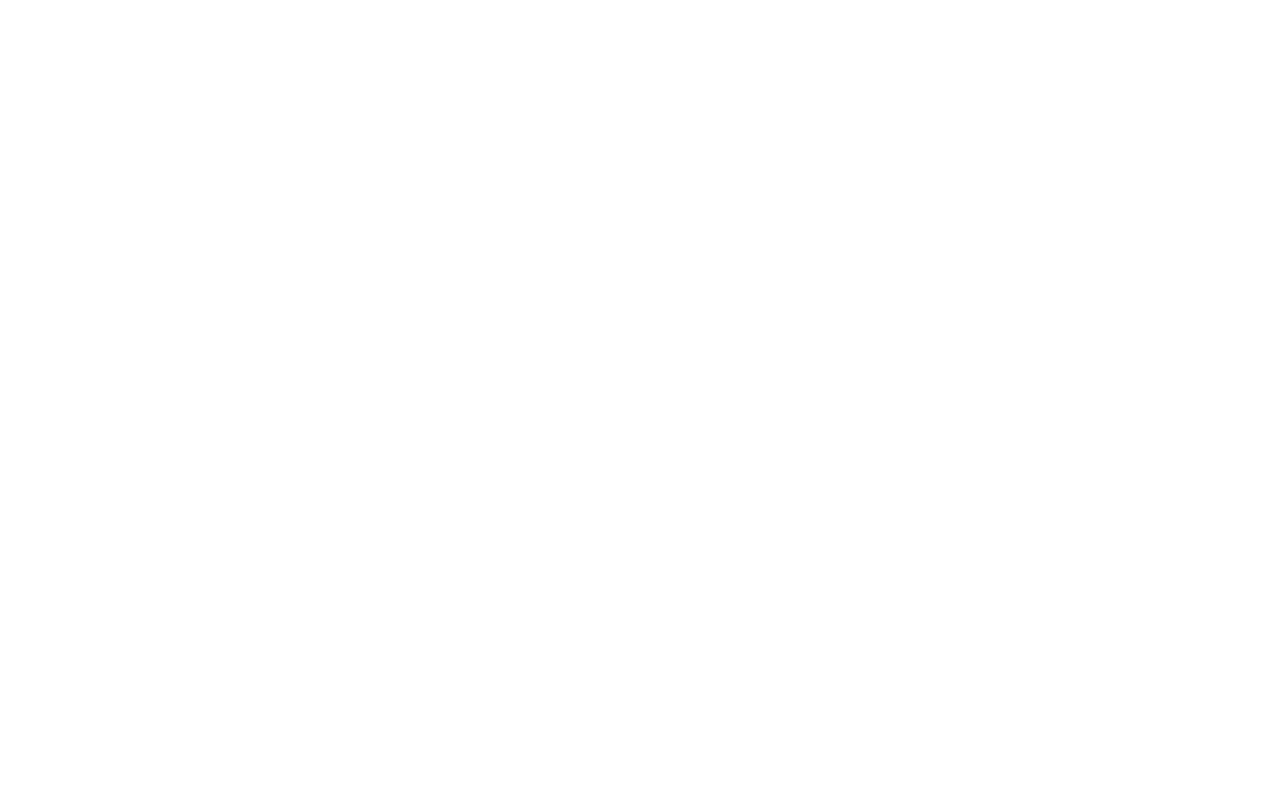
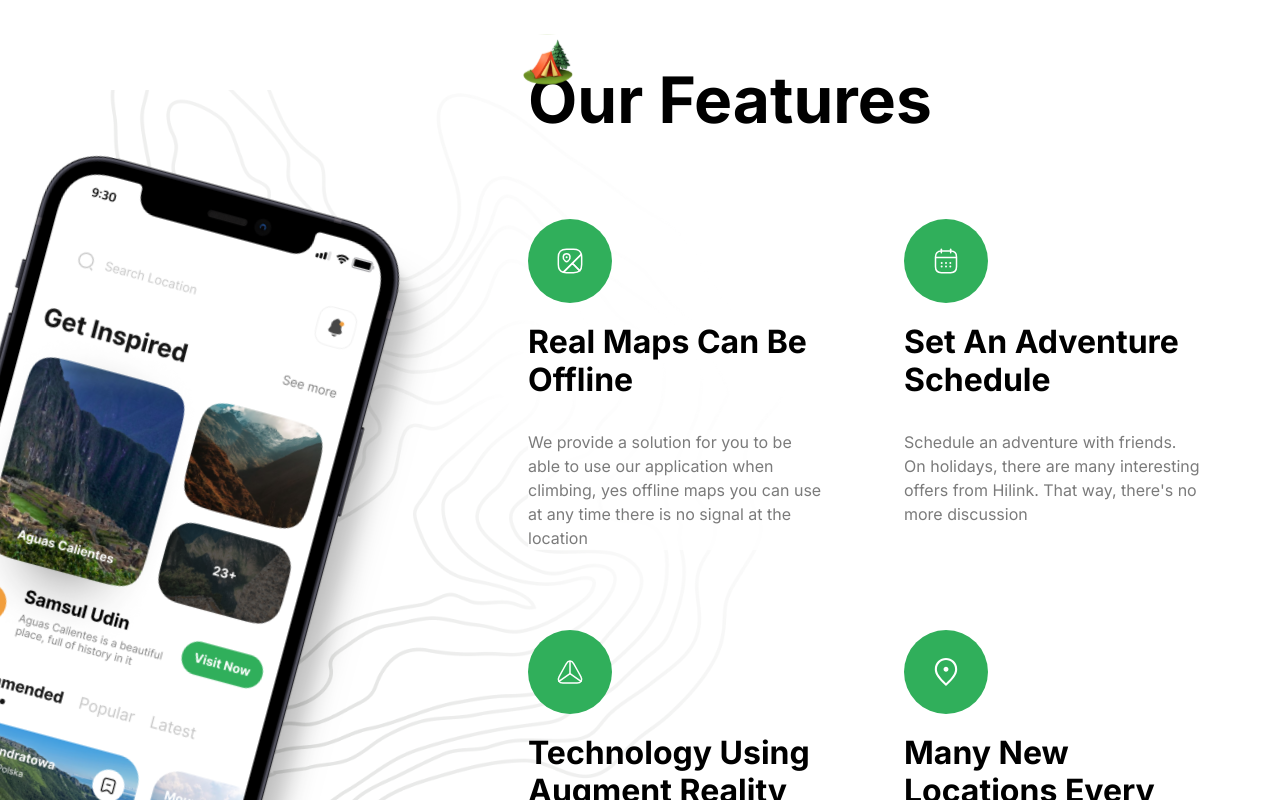
Before and after one commit to mehrabFronto/Travel-App-Project, a Next.js app: page / in a window 1280 px wide. Shown: the part 2700-3500 px from the top of the page. Before the commit the page ends 2666 px from the top, so only its background shows below. Built offline with nearby package versions, Linux system fonts and the light colour scheme.

Commit message:
Feature section

```diff
--- a/app/page.tsx
+++ b/app/page.tsx
@@ -1,4 +1,5 @@
 import Camp from "@/components/Camp";
+import Features from "@/components/Features";
 import Guide from "@/components/Guide";
 import Hero from "@/components/Hero";
 
@@ -8,6 +9,7 @@
          <Hero />
          <Camp />
          <Guide />
+         <Features />
       </>
    );
 }
--- /dev/null
+++ b/components/Features.tsx
@@ -0,0 +1,72 @@
+import { FEATURES } from "@/constants";
+import Image from "next/image";
+
+const Features = () => {
+   return (
+      <section
+         className="flex-col flexCenter overflow-hidden
+         bg-feature-bg bg-center bg-no-repeat py-24">
+         <div className="max-container padding-container w-full relative flex justify-end">
+            <div className="flex flex-1 lg:min-h-[900px]">
+               <Image
+                  src={"/phone.png"}
+                  alt="phone"
+                  width={440}
+                  height={1000}
+                  className="feature-phone"
+               />
+            </div>
+
+            <div className="z-20 flex w-full flex-col lg:w-[60%]">
+               <div className="relative">
+                  <Image
+                     src={"/camp.svg"}
+                     alt="camp"
+                     width={50}
+                     height={50}
+                     className="absolute left-[-5px] top-[-28px] w-10 lg:w-[50px]"
+                  />
+                  <h2 className="bold-40 lg:bold-64">Our Features</h2>
+                  <ul className="mt-10 grid gap-10 md:grid-cols-2 lg:gap-20 lg:mt-20">
+                     {FEATURES.map((feature) => (
+                        <FeatureItem
+                           key={feature.title}
+                           title={feature.title}
+                           icon={feature.icon}
+                           description={feature.description}
+                        />
+                     ))}
+                  </ul>
+               </div>
+            </div>
+         </div>
+      </section>
+   );
+};
+
+export default Features;
+
+type FeatureItem = {
+   title: string;
+   icon: string;
+   description: string;
+};
+
+const FeatureItem = ({ title, icon, description }: FeatureItem) => {
+   return (
+      <li className="flex flex-col flex-1 items-start w-full">
+         <div className="rounded-full p-4 lg:p-7 bg-green-50">
+            <Image
+               src={icon}
+               alt="map"
+               width={28}
+               height={28}
+            />
+         </div>
+         <h2 className="bold-20 lg:bold-32 mt-5 capitalize">{title}</h2>
+         <p className="regular-16 mt-5 bg-white/80 text-gray-30 lg:mt-[30px] lg:bg-none">
+            {description}
+         </p>
+      </li>
+   );
+};
--- a/constants/index.ts
+++ b/constants/index.ts
@@ -13,3 +13,34 @@
    "/person-3.png",
    "/person-4.png",
 ];
+
+export const FEATURES = [
+   {
+      title: "Real maps can be offline",
+      icon: "/map.svg",
+      variant: "green",
+      description:
+         "We provide a solution for you to be able to use our application when climbing, yes offline maps you can use at any time there is no signal at the location",
+   },
+   {
+      title: "Set an adventure schedule",
+      icon: "/calendar.svg",
+      variant: "green",
+      description:
+         "Schedule an adventure with friends. On holidays, there are many interesting offers from Hilink. That way, there's no more discussion",
+   },
+   {
+      title: "Technology using augment reality",
+      icon: "/tech.svg",
+      variant: "green",
+      description:
+         "Technology uses augmented reality as a guide to your hiking trail in the forest to the top of the mountain. Already supported by the latest technology without an internet connection",
+   },
+   {
+      title: "Many new locations every month",
+      icon: "/location.svg",
+      variant: "orange",
+      description:
+         "Lots of new locations every month, because we have a worldwide community of climbers who share their best experiences with climbing",
+   },
+];
```
